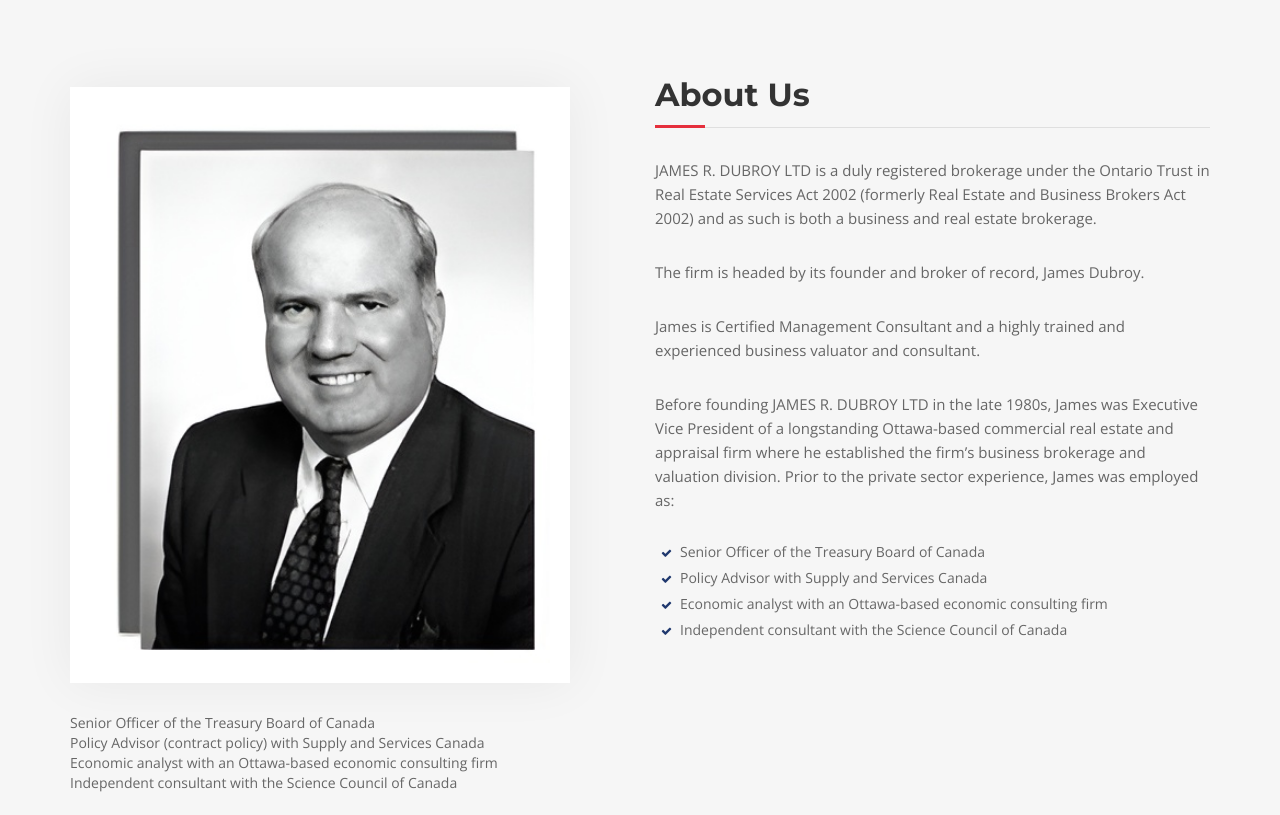
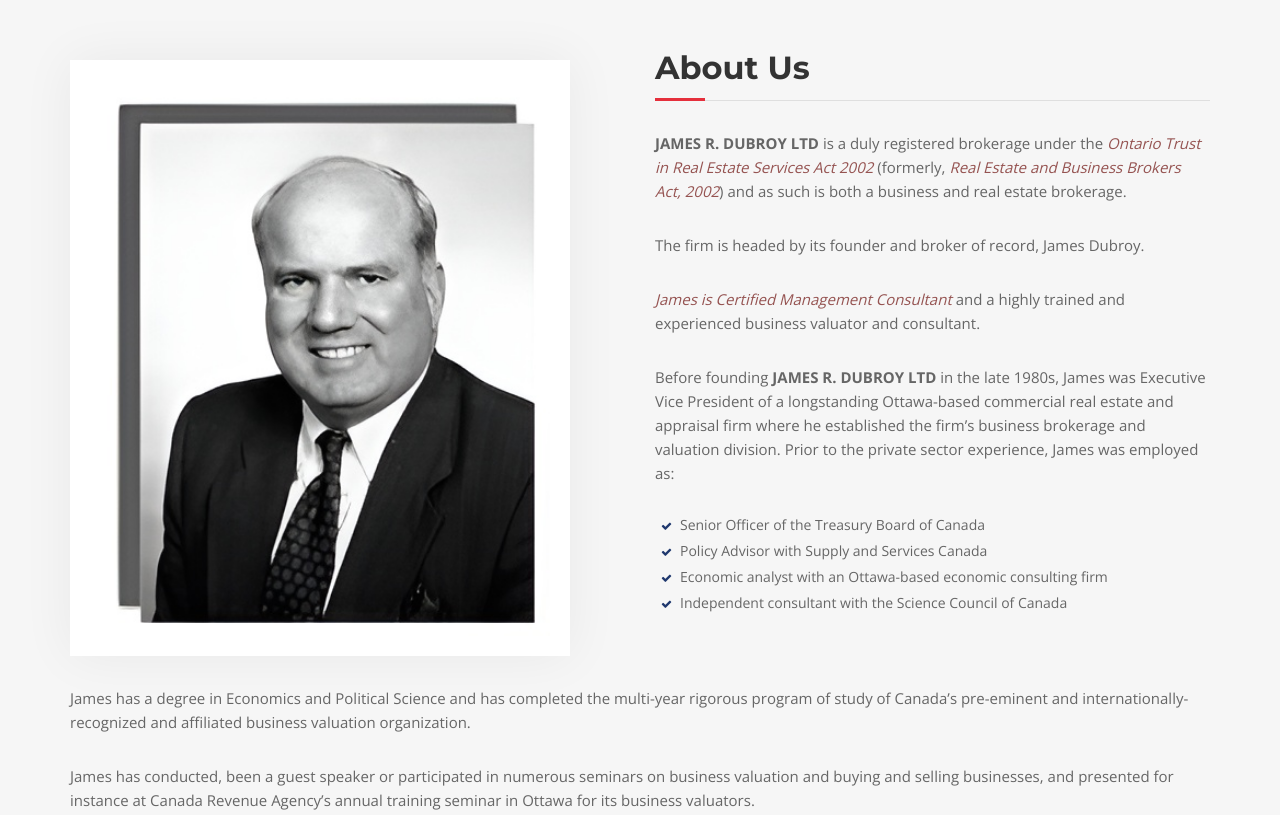
Before and after one commit to lakam99/jdubroy-site, a plain HTML site: page index.html in a window 1280 px wide. Shown: the part 860-1675 px from the top of the page. Drawn offline with nearby package versions, Linux system fonts and the light colour scheme.

Commit message:
revisions

```diff
--- a/css/style.css
+++ b/css/style.css
@@ -1,5 +1,9 @@
 html {
     /* scroll-behavior: smooth; */
+}
+
+em {
+	color: #955351;
 }
 
 body, html {
--- a/index.html
+++ b/index.html
@@ -55,13 +55,13 @@
       <div class="overlay">
         <div class="container">
           <div class="row">
-            <div class="col-md-8 col-md-offset-2 intro-text">
+            <div class="intro-text">
               <h1 data-aos="fade-up" data-aos-duration="1000">Helping Business Owners Cash Out</h1>
               <p data-aos="fade-up" data-aos-duration="1000">Ottawa’s Premier Business Brokerage Boutique</p>
               <div>
                 <a class="btn btn-custom btn-lg page-scroll" href="#services">Sell your Business</a>
-                <a class="btn btn-custom btn-lg page-scroll" href="#services">Business/Management Consulting</a>
-                <a class="btn btn-custom btn-lg page-scroll" href="#services">What's My Business Worth?</a>
+                <a class="btn btn-custom btn-lg page-scroll" href="#services">Business Intermediary Services</a>
+                <a class="btn btn-custom btn-lg page-scroll" href="#services">Business / Management Consulting</a>
               </div>
             </div>
           </div>
@@ -78,13 +78,13 @@
         <div class="col-xs-12 col-md-6">
           <div class="about-text">
             <h2 data-aos="fade-up" data-aos-duration="1000">About Us</h2>
-            <p>JAMES R. DUBROY LTD is a duly registered brokerage under the Ontario Trust in Real Estate Services Act
-              2002 (formerly Real Estate and Business Brokers Act 2002) and as such is both a business and real estate
+            <p><b>JAMES R. DUBROY LTD</b> is a duly registered brokerage under the <em>Ontario Trust in Real Estate Services Act
+              2002</em> (formerly, <em>Real Estate and Business Brokers Act, 2002</em>) and as such is both a business and real estate
               brokerage.</p>
             <p>The firm is headed by its founder and broker of record, James Dubroy.</p>
-            <p>James is Certified Management Consultant and a highly trained and experienced business valuator and
+            <p><em>James is Certified Management Consultant</em> and a highly trained and experienced business valuator and
               consultant.</p>
-            <p>Before founding JAMES R. DUBROY LTD in the late 1980s, James was Executive Vice President of a
+            <p>Before founding <b>JAMES R. DUBROY LTD</b> in the late 1980s, James was Executive Vice President of a
               longstanding Ottawa-based commercial real estate and appraisal firm where he established the firm’s
               business brokerage and valuation division. Prior to the private sector experience, James was employed as:
             </p>
@@ -101,18 +101,7 @@
           </div>
         </div>
       </div>
-      <style>
-        em {
-          color: #955351;
-        }
-      </style>
       <p>
-      <ul>
-        <li>Senior Officer of the Treasury Board of Canada</li>
-        <li>Policy Advisor (contract policy) with Supply and Services Canada</li>
-        <li>Economic analyst with an Ottawa-based economic consulting firm</li>
-        <li>Independent consultant with the Science Council of Canada</li>
-      </ul>
       </p>
       <p>James has a degree in Economics and Political Science and has completed the multi-year rigorous program of
         study of Canada’s pre-eminent and internationally-recognized and affiliated business valuation organization.</p>
@@ -136,7 +125,7 @@
           </div>
           <div class="service-desc">
             <h3>Business For Sale</h3>
-            <p>When the time comes to sell your business, JAMES R. DUBROY LTD, Business Brokerage, prides itself on its
+            <p>When the time comes to sell your business, <b>JAMES R. DUBROY LTD</b>, Business Brokerage, prides itself on its
               ability to provide you, the business owner, with the peace of mind that all issues can be handled
               effectively, skillfully and confidentially.</p>
             <div class="more-content" id="content-1">
@@ -151,7 +140,7 @@
                 in Ontario, one must be registered under the Real Estate and Business Brokers Act 2002, or be a
                 practising attorney providing a legal service.
                 <br /><br />
-                JAMES R. DUBROY LTD focuses on Ottawa, eastern Ontario and western Quebec and has assisted business
+                <b>JAMES R. DUBROY LTD</b> focuses on Ottawa, eastern Ontario and western Quebec and has assisted business
                 owners sell their companies and/or business operations in virtually all sectors of the economy including
                 the resource, manufacturing and service sectors.
                 <br /><br />
@@ -192,7 +181,7 @@
                 registered under the Real Estate and Business Brokers Act 2002, or be a practising attorney providing a
                 legal service.
                 <br /><br />
-                Over the last three decades, JAMES R. DUBROY LTD, a business intermediary and business brokerage
+                Over the last three decades, <b>JAMES R. DUBROY LTD</b>, a business intermediary and business brokerage
                 boutique, has been involved in a number of management buy-outs and has often been engaged to provide
                 service where:
                 <br /><br />
@@ -203,7 +192,7 @@
                 but there was a need for an experienced third-party to guide and advise on the process, handle the
                 negotiations, and structure and document the transaction.
                 <br /><br />
-                A closely related service offered by JAMES R. DUBROY LTD is business brokerage, which service involves
+                A closely related service offered by <b>JAMES R. DUBROY LTD</b> is business brokerage, which service involves
                 assisting parties generally buy and sell businesses.
                 <br /><br />
                 In addition to business intermediary services and business brokerage, we also offer business valuation
@@ -230,7 +219,7 @@
                 combination of these activities.
                 <br /><br />
                 As a duly registered real estate and business brokerage under Ontario’s Real Estate and Business Brokers
-                Act 2002, JAMES R. DUBROY LTD has been assisting parties for nearly 30 years acquire or dispose of real
+                Act 2002, <b>JAMES R. DUBROY LTD</b> has been assisting parties for nearly 30 years acquire or dispose of real
                 estate either as part of buying or selling a company and/or business, or as a stand-alone transaction.
                 As a result, as a real estate broker, we bring extensive experience, knowledge, skill and seasoned
                 insight to each real estate transaction in which we are involved.
@@ -271,7 +260,7 @@
                 The interest being valued might represent 100% of the ownership of a business or a company, as a whole,
                 or it may constitute a lesser proportion such as in the case of a minority interest.
                 <br /><br />
-                The choice of many lawyers and accountants in eastern Ontario, JAMES R. DUBROY LTD, is a business
+                The choice of many lawyers and accountants in eastern Ontario, <b>JAMES R. DUBROY LTD</b>, is a business
                 brokerage boutique that offers theoretically sound, market-based valuation and consulting services. The
                 firm is headed by its founder James Dubroy.
                 <br /><br />
@@ -364,7 +353,7 @@
                 under provincial legislation to perform such services, or a practising attorney providing a legal
                 service.
                 <br /><br />
-                JAMES R. DUBROY LTD is a duly registered under Ontario’s Real Estate and Business Brokers Act, 2002, and
+                <b>JAMES R. DUBROY LTD</b> is a duly registered under Ontario’s Real Estate and Business Brokers Act, 2002, and
                 as such it is both a business brokerage and a real estate brokerage.
               </p>
             </div>
@@ -382,7 +371,7 @@
                 Brokerages that focus tend to concentrate on a particular size or type of business. The higher the level
                 of focus, the greater the expertise.
                 <br /><br />
-                JAMES R. DUBROY LTD, a business brokerage boutique, has focused for nearly three decades in providing
+                <b>JAMES R. DUBROY LTD</b>, a business brokerage boutique, has focused for nearly three decades in providing
                 highly customized service to owners of substantive business operations located for the most part in
                 eastern Ontario and western Quebec. Buyers of course can be from anywhere, though, in most cases the
                 buyer will be from the same geographical area or in the same field as the entity being sold.
@@ -457,11 +446,11 @@
         <div class="row">
           <div class="section-title">
             <h2 data-aos="fade-up" data-aos-duration="1000">Contact Us</h2>
-            <p>To contact JAMES R. DUBROY LTD, Business Brokerage, directly, please call, or simply complete the contact
+            <p>To contact <b>JAMES R. DUBROY LTD</b>, Business Brokerage, directly, please call, or simply complete the contact
               form below. We very much look forward to hearing from you.</p>
           </div>
           <form action="https://api.web3forms.com/submit" id="contactForm" method="POST" name="contactForm">
-            <input name="access_key" type="hidden" value="" />
+            <input name="access_key" type="hidden" value="0f39ed20-f7b1-457d-8576-cf40eb705448" />
             <div class="row">
               <div class="col-md-6">
                 <div class="form-group">
@@ -478,9 +467,9 @@
                 </div>
               </div>
               <div class="col-md-12">
-                <div class="form-group">
-                  <input class="form-control" id="subject" name="subject" placeholder="Subject" required="required"
-                    type="text" />
+                <div class="form-group" hidden>
+                  <input class="form-control" id="subject" name="subject" value="Thinking of making a move" required="required"
+                    type="text"/>
                   <p class="help-block text-danger"></p>
                 </div>
               </div>
```
